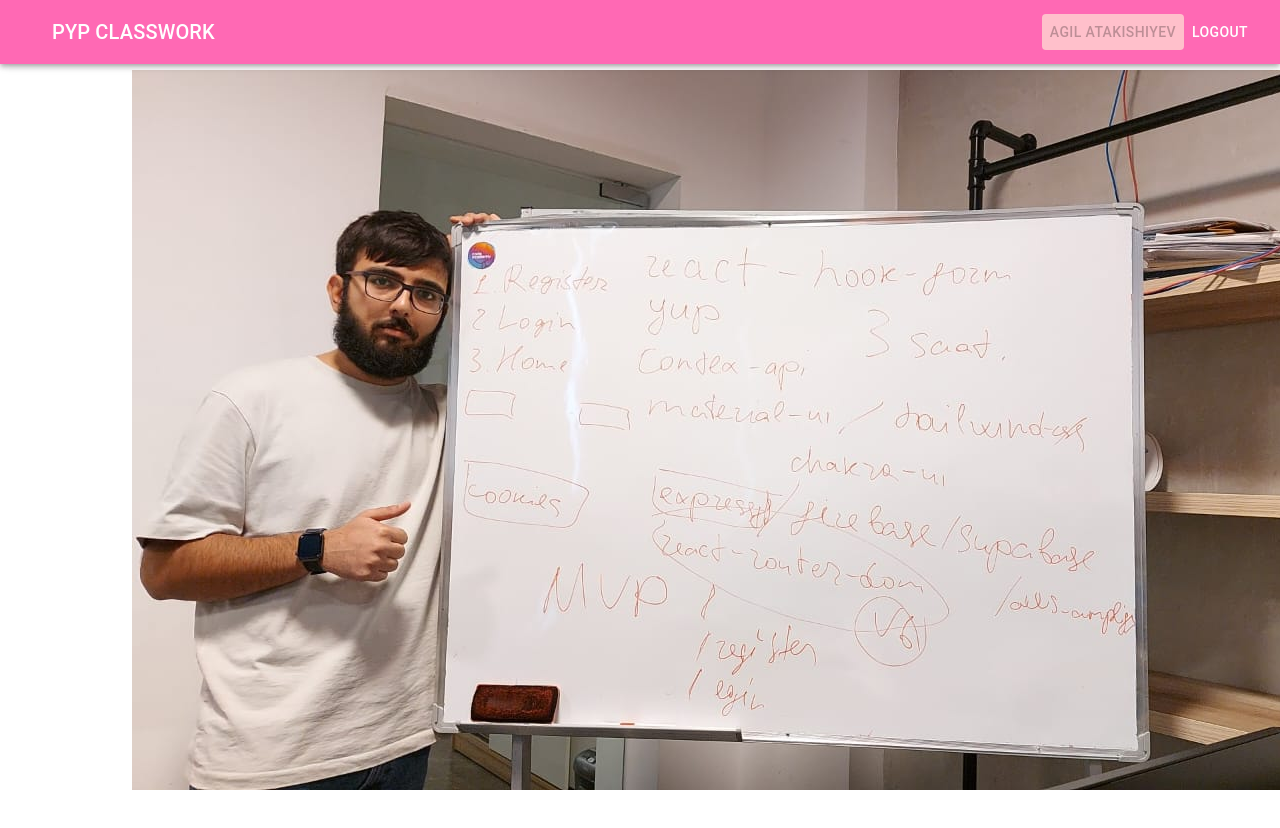
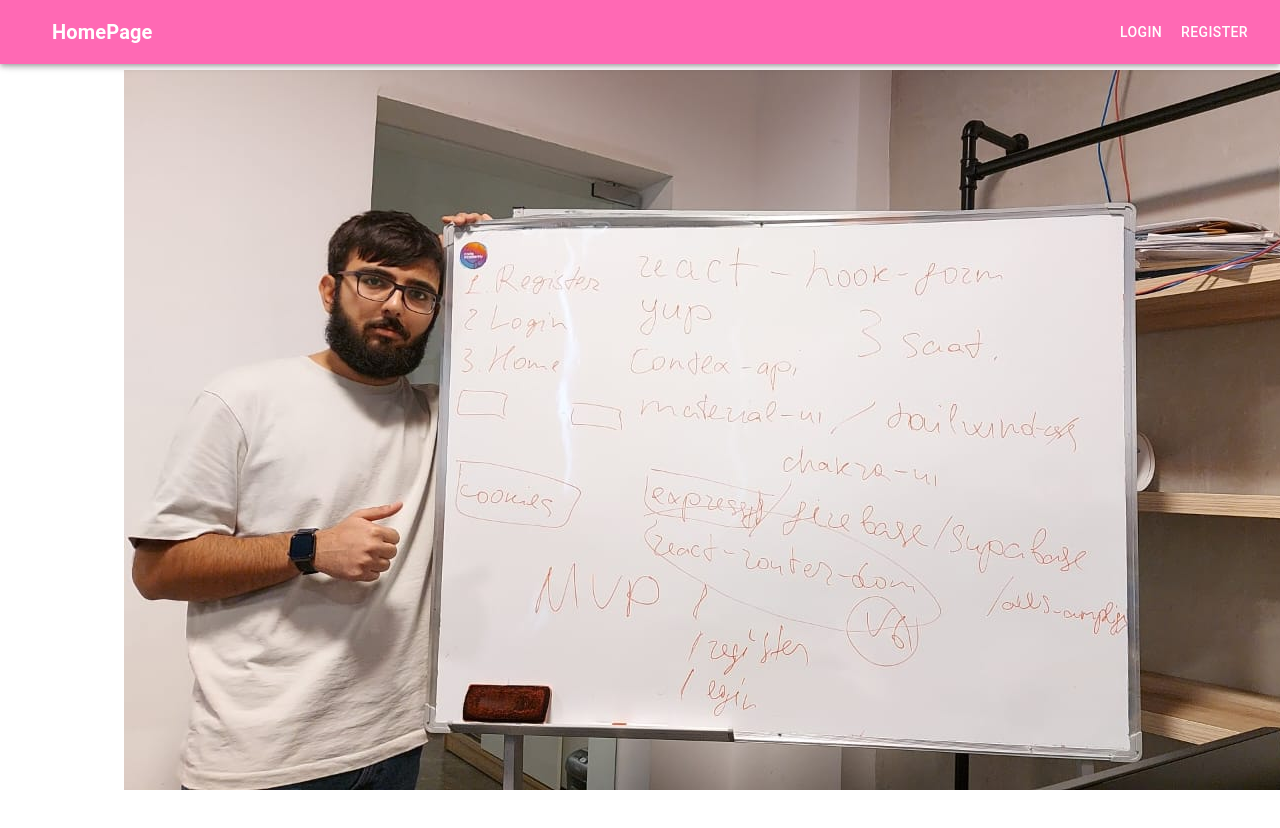
Before and after one commit to elnurxo/LoginRegisterReact, a React (Create React App) app: page / in a window 1280 px wide. Shown: the top 828 px of the page. Built offline with nearby package versions, Linux system fonts and the light colour scheme.

Commit message:
routes done

```diff
--- a/src/App.js
+++ b/src/App.js
@@ -1,14 +1,85 @@
+import { Route, Routes } from "react-router-dom";
 import HomePage from "./pages/home";
-// import Index from "./pages/login/index"
-// import Register from "./pages/register/register.jsx"
-// import Register from "./pages/register/register";
-
-
+import Login from "./pages/login/index";
+import Register from "./pages/register/register";
+import AppBar from "@mui/material/AppBar";
+import Box from "@mui/material/Box";
+import Toolbar from "@mui/material/Toolbar";
+import Typography from "@mui/material/Typography";
+import Button from "@mui/material/Button";
+import IconButton from "@mui/material/IconButton";
+import { Link } from "react-router-dom";
 
 function App() {
   return (
     <>
-        <HomePage/>
+      <Box
+        sx={{
+          flexGrow: 1,
+        }}
+      >
+        <AppBar
+          sx={{
+            backgroundColor: "hotpink",
+          }}
+          position="fixed"
+        >
+          <Toolbar>
+            <IconButton
+              size="large"
+              edge="start"
+              color="inherit"
+              aria-label="menu"
+              sx={{ mr: 2 }}
+            ></IconButton>
+            <Typography variant="h6" component="div" sx={{ flexGrow: 1 }}>
+              <Link style={{color:"white",textDecoration:"none",fontWeight:"bolder"}} to="/">HomePage</Link>
+            </Typography>
+            <div style={{ display: "none" }}>
+              <Button
+                sx={{
+                  color: "blue",
+                  backgroundColor: "pink",
+                }}
+                disabled
+                color="inherit"
+              >
+                Agil Atakishiyev
+              </Button>
+              <Button color="inherit">Logout</Button>
+            </div>
+            <div>
+              <Button color="inherit">
+                <Link
+                  to="/login"
+                  style={{
+                    color: "white",
+                    textDecoration: "none",
+                  }}
+                >
+                  Login
+                </Link>
+              </Button>
+              <Button color="inherit">
+                <Link
+                  to="/register"
+                  style={{
+                    color: "white",
+                    textDecoration: "none",
+                  }}
+                >
+                  Register
+                </Link>
+              </Button>
+            </div>
+          </Toolbar>
+        </AppBar>
+      </Box>
+      <Routes>
+        <Route path="/" element={<HomePage />} />
+        <Route path="/login" element={<Login />} />
+        <Route path="/register" element={<Register />} />
+      </Routes>
     </>
   );
 }
--- a/src/index.js
+++ b/src/index.js
@@ -1,8 +1,12 @@
 import React from 'react';
 import ReactDOM from 'react-dom/client';
+import { BrowserRouter } from 'react-router-dom';
 import App from './App';
+
 
 const root = ReactDOM.createRoot(document.getElementById('root'));
 root.render(
+  <BrowserRouter>
     <App />
+  </BrowserRouter>
 );
--- a/src/pages/home/index.jsx
+++ b/src/pages/home/index.jsx
@@ -1,58 +1,17 @@
 import React, { Fragment } from "react";
-import AppBar from "@mui/material/AppBar";
-import Box from "@mui/material/Box";
-import Toolbar from "@mui/material/Toolbar";
-import Typography from "@mui/material/Typography";
-import Button from "@mui/material/Button";
-import IconButton from "@mui/material/IconButton";
-import image from "../../assets/pyptaskagilteacher.jpeg"
-import Container from "@mui/material/Container"
+import image from "../../assets/pyptaskagilteacher.jpeg";
+import Container from "@mui/material/Container";
 
 function HomePage() {
   return (
     <Fragment>
-      <Box sx={{
-        flexGrow: 1
-         }}>
-        <AppBar sx={{
-            backgroundColor: "hotpink",
-        }} position="fixed">
-          <Toolbar>
-            <IconButton
-              size="large"
-              edge="start"
-              color="inherit"
-              aria-label="menu"
-              sx={{ mr: 2 }}
-            >
-            </IconButton>
-            <Typography variant="h6" component="div" sx={{ flexGrow: 1 }}>
-              PYP CLASSWORK
-            </Typography>
-            <div>
-                <Button sx={{
-                    color: "blue",
-                    backgroundColor: "pink"
-                }} disabled color="inherit">Agil Atakishiyev</Button>
-                <Button color="inherit">Logout</Button>
-            </div>
-            <div style={{display:"none"}}>
-                <Button color="inherit">Login</Button>
-                <Button color="inherit">Register</Button>
-            </div>
-
-          </Toolbar>
-        </AppBar>
-      </Box>
       <Container maxWidth="lg" sx={{
         marginLeft: "100px",
-
       }}>
         <div style={{height: "111vh",marginTop: "70px"}}>
             <img src={image} alt="agilteacher" />
         </div>
       </Container>
-
     </Fragment>
   );
 }
```
